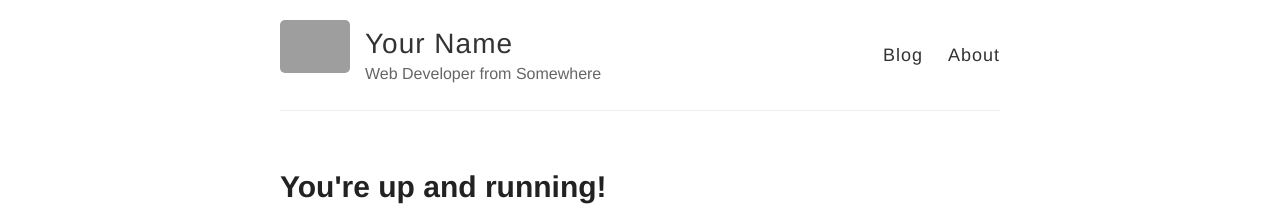
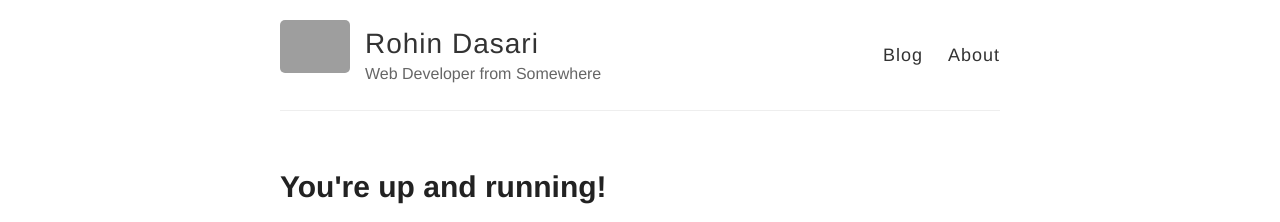
Before and after one commit to rohin-dasari/rohin-dasari.github.io, a Jekyll site: the page built from _posts/2014-3-3-Hello-World.md, in a window 1280 px wide. Shown: the top 222 px of the page. Built offline with Jekyll 4.4.1, drawn with Linux system fonts in a browser that asks for light colours; grey boxes are pictures that could not be loaded.

Commit message:
changed name in config

```diff
--- a/_config.yml
+++ b/_config.yml
@@ -3,7 +3,7 @@
 #
 
 # Name of your site (displayed in the header)
-name: Your Name
+name: Rohin Dasari
 
 # Short bio or description (displayed in the header)
 description: Web Developer from Somewhere
```
